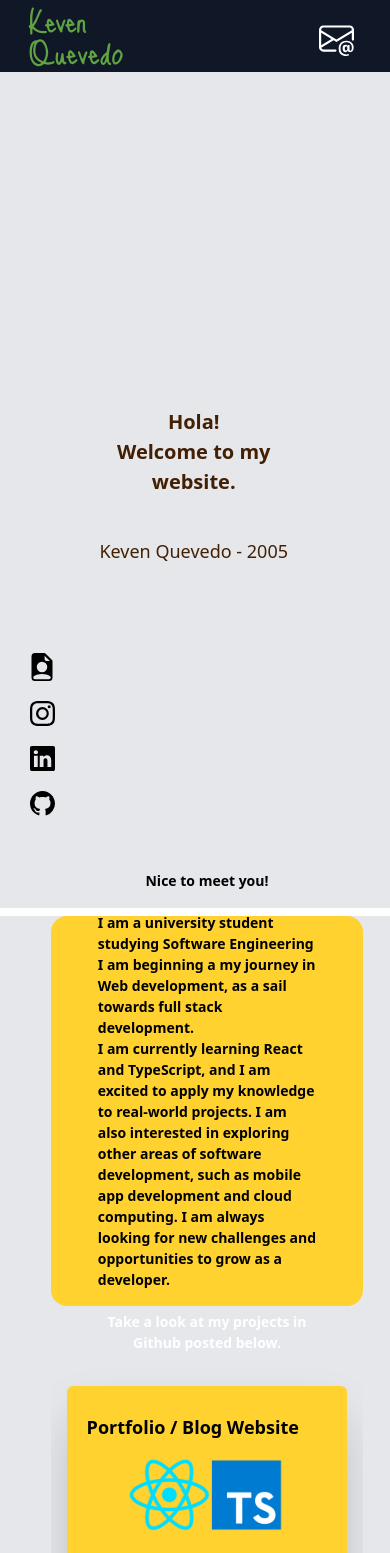
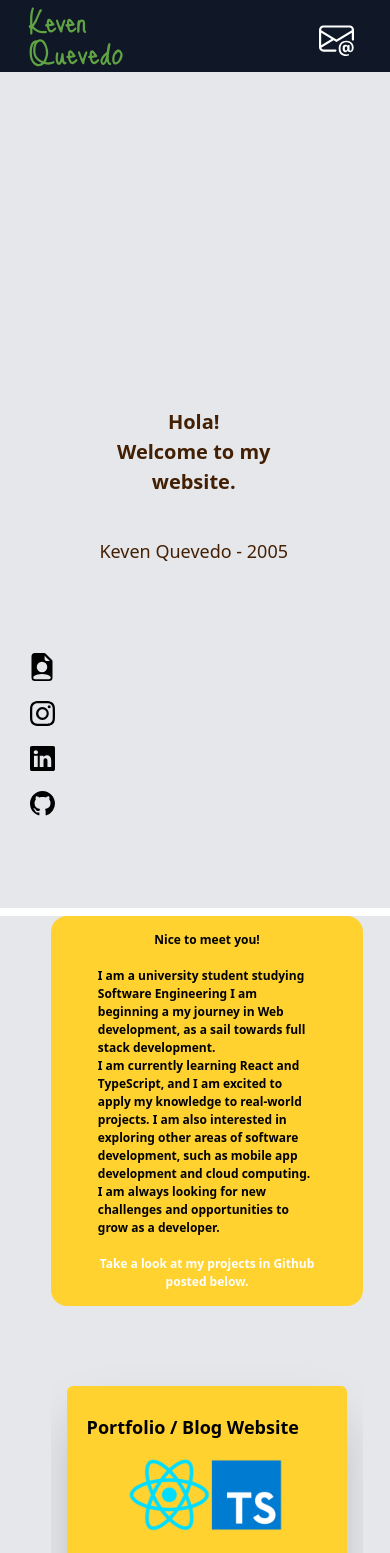
Before and after one commit to kevenjq/Kevens_website, a React (Vite) app: page / in a window 390 px wide. Shown: the top 1553 px of the page. Built offline with nearby package versions, Linux system fonts and the light colour scheme.

Commit message:
font size main

```diff
--- a/src/pages/HomePage.tsx
+++ b/src/pages/HomePage.tsx
@@ -63,7 +63,7 @@ const HomePage = () => {
 
       <div className="w-screen h-fit bg-gray-200 flex flex-col justify-start items-center border-t-white border-t-8">
         <div className="relative flex flex-row items-center justify-center w-[80%] outline-2 hover:outline-white outline-transparent translate-x-3 h-[390px] md:h-[320px] py-20 lg:py-5 bg-amber-300 rounded-2xl mx-auto lg:w-[80%] lg:h-[70%] ">
-          <h3 className="text-[14px] font-semibold text-left w-[70%] sm:text-1xl lg:text-2xl ">
+          <h3 className="text-[12px] font-semibold text-left w-[70%] sm:text-1xl lg:text-2xl ">
             <span className="text-center block">Nice to meet you!</span>
             <br />I am a university student studying Software Engineering I am
             beginning a my journey in Web development, as a sail towards full
```
